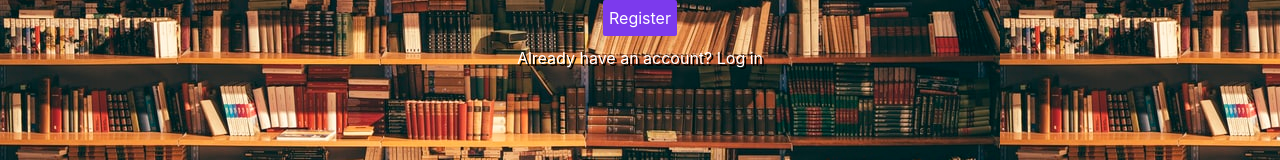
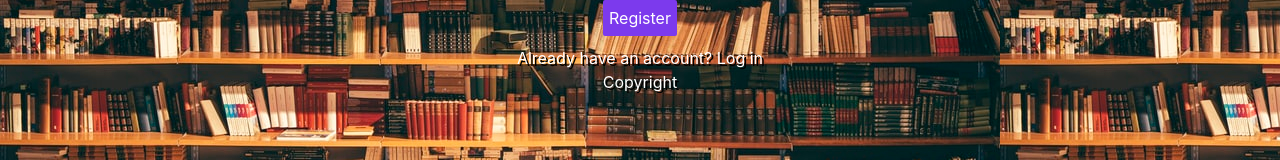
Before and after one commit to roweeena/library-frontend, a React (Create React App) app: page /register in a window 1280 px wide. Shown: the part 360-520 px from the top of the page. Built offline with nearby package versions, Linux system fonts and the light colour scheme.

Commit message:
added footer

```diff
--- a/src/components/App.js
+++ b/src/components/App.js
@@ -60,7 +60,9 @@ function App() {
 
         </Router>
 
-
+        <footer>
+          Copyright
+        </footer>
 
     </div>
   );
```
